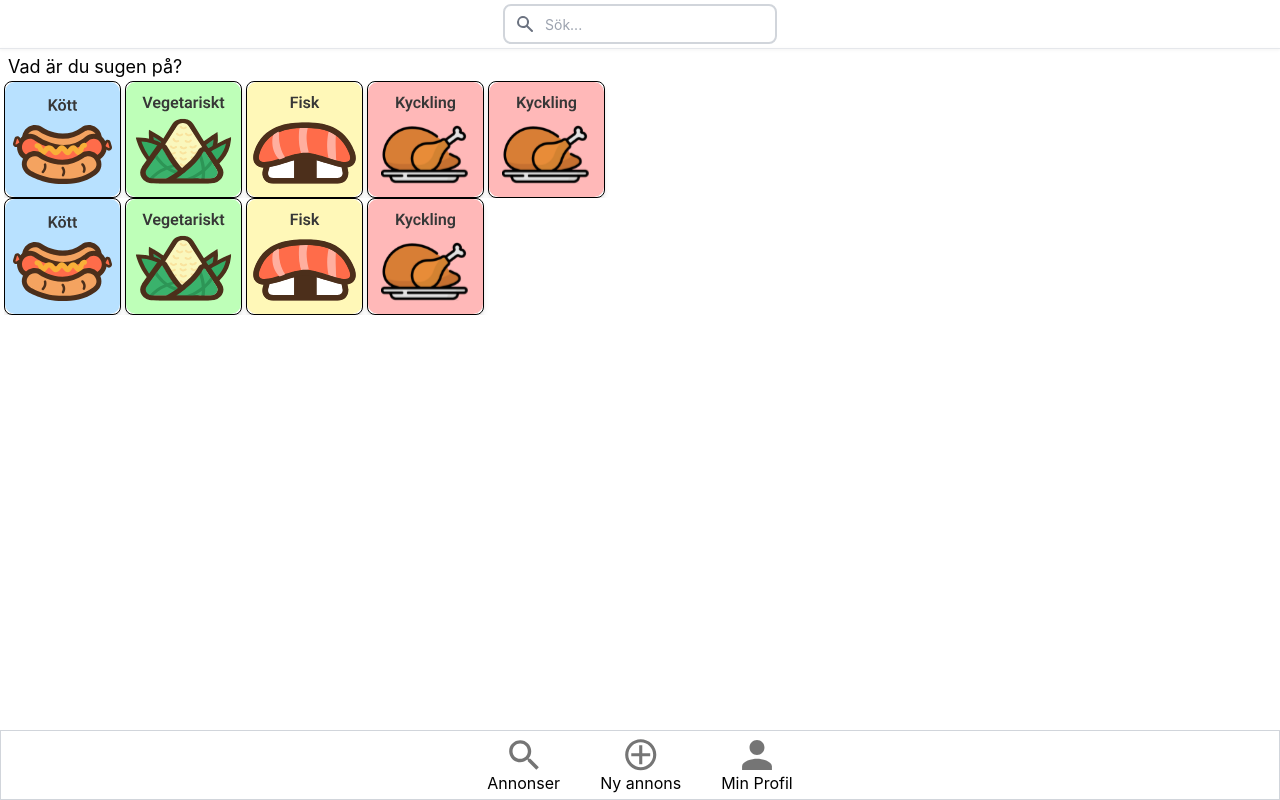
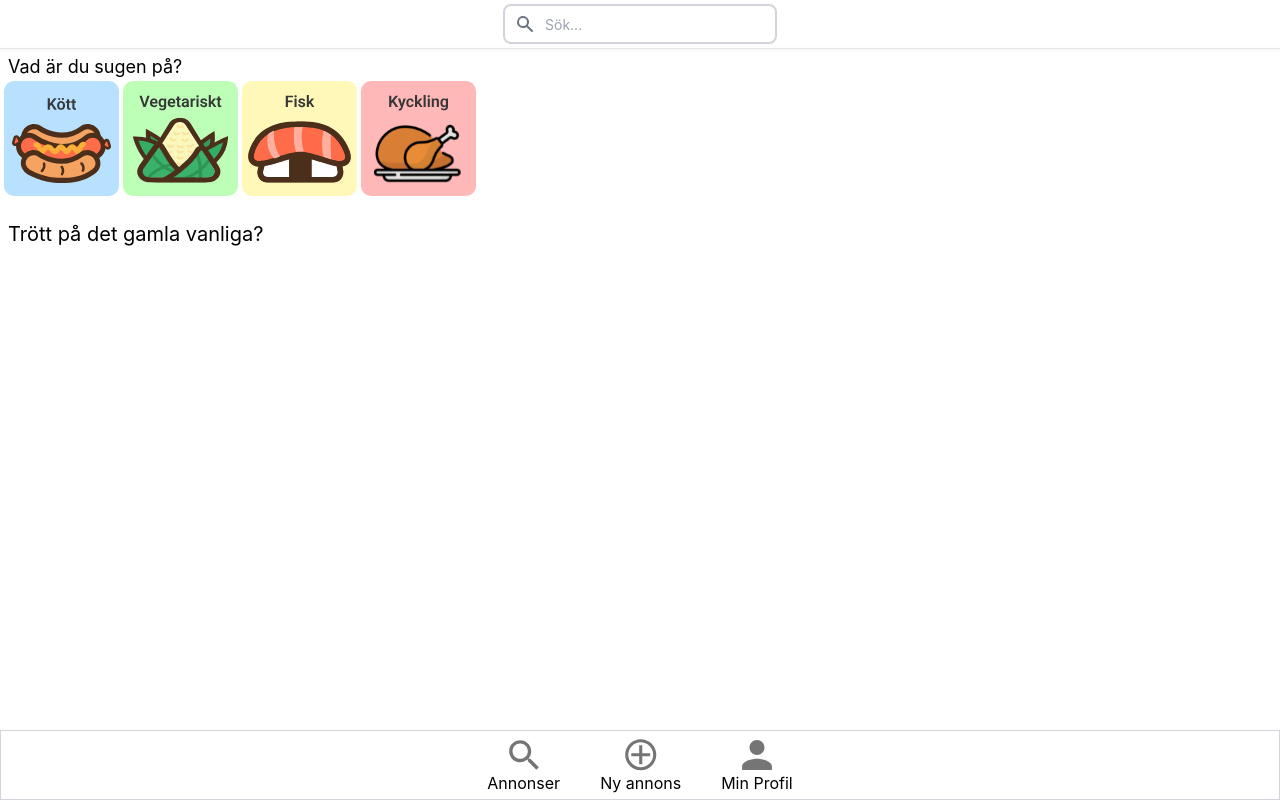
Before and after one commit to FredrikFalto/Smart-Waste, a React (Create React App) app in the folder frontend/: page /listings in a window 1280 px wide. Built offline with nearby package versions, Linux system fonts and the light colour scheme.

Commit message:
Built categorybar as a component

```diff
--- /dev/null
+++ b/frontend/src/components/categorybar/categorybar.jsx
@@ -0,0 +1,35 @@
+import React from 'react';
+
+import Meat from '../../img/Mobile/CategoryMeatMobile.svg';
+import Vegetarian from '../../img/Mobile/CategoryVegetarianMobile.svg';
+import Fish from '../../img/Mobile/CategoryFishMobile.svg';
+import Chicken from '../../img/Mobile/CategoryChickenMobile.svg';
+
+const Categorybar = () => {
+    return (
+        <div className="flex flex-row overflow-x-auto mx-1 gap-1 category-card-row">
+            <div>
+                <a href="#">
+                    <img src={Meat} alt="Kött" className="" />
+                </a>
+            </div>
+            <div>
+                <a href="#">
+                    <img src={Vegetarian} alt="Vegetariskt" className="" />
+                </a>
+            </div>
+            <div>
+                <a href="#">
+                    <img src={Fish} alt="Fisk" className="" />
+                </a>
+            </div>
+            <div>
+                <a href="#">
+                    <img src={Chicken} alt="Kyckling" className="" />
+                </a>
+            </div>
+        </div>
+    );
+};
+
+export default Categorybar;
--- a/frontend/src/pages/listings/listings.jsx
+++ b/frontend/src/pages/listings/listings.jsx
@@ -1,14 +1,8 @@
 import React from 'react';
-
-import './listings.css';
-
-import Meat from '../../img/Mobile/CategoryMeatMobile.svg';
-import Vegetarian from '../../img/Mobile/CategoryVegetarianMobile.svg';
-import Fish from '../../img/Mobile/CategoryFishMobile.svg';
-import Chicken from '../../img/Mobile/CategoryChickenMobile.svg';
 
 import Navbar from '../../components/navbar/navbar';
 import Searchbar from '../../components/searchbar/searchbar';
+import Categorybar from '../../components/categorybar/categorybar';
 
 const Listings = () => {
     return (
@@ -18,35 +12,9 @@ const Listings = () => {
             <hr class="my-1 h-px bg-gray-200 border-0 shadow" />
 
             <h3 className="ml-2 text-lg">Vad är du sugen på?</h3>
+            <Categorybar />
 
-            <div className="flex flex-row overflow-x-auto mx-1 gap-1">
-                <a href="">
-                    <img src={Meat} alt="Kött" className="card card-item p-0" />
-                </a>
-                <a href="">
-                    <img
-                        src={Vegetarian}
-                        alt="Vegetariskt"
-                        className="card p-0"
-                    />
-                </a>
-                <a href="">
-                    <img src={Fish} alt="Fisk" className="card p-0" />
-                </a>
-                <a href="">
-                    <img src={Chicken} alt="Kyckling" className="card p-0" />
-                </a>
-                <a href="">
-                    <img src={Chicken} alt="Kyckling" className="card p-0" />
-                </a>
-            </div>
-
-            <div className="flex flex-row overflow-x-auto mx-1 gap-1 category-card-row">
-                <img src={Meat} alt="Kött" className="card p-0" />
-                <img src={Vegetarian} alt="Vegetariskt" className="card p-0" />
-                <img src={Fish} alt="Fisk" className="card p-0" />
-                <img src={Chicken} alt="Kyckling" className="card p-0" />
-            </div>
+            <h3 className="ml-2 text-xl pt-6">Trött på det gamla vanliga?</h3>
         </div>
     );
 };
--- a/frontend/src/styles/index.css
+++ b/frontend/src/styles/index.css
@@ -8,11 +8,9 @@
         border-radius: theme('borderRadius.lg');
         padding: theme('spacing.10');
         box-shadow: theme('boxShadow.md');
-        border: solid black 1px;
-        height: 100%;
+        /* border: solid black 1px; */
     }
 }
-
 body {
     margin: 0;
     font-family: -apple-system, BlinkMacSystemFont, 'Segoe UI', 'Roboto',
```
Also changed, not shown: frontend/src/components/categorybar/categorybar.css (line endings or trailing spaces).
